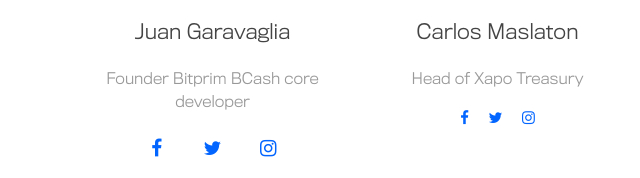
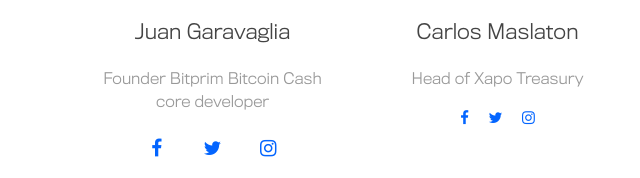
Before and after one commit to fditata/bitcoinday, a plain HTML site: page index.html in a window 1280 px wide. Shown: the part 3202-3380 px from the top of the page, 0-640 px from the left. Drawn offline with nearby package versions, Linux system fonts and the light colour scheme; a script that the page names is missing; a web font is replaced by a local one.

Commit message:
fix for BHC

```diff
--- a/index.html
+++ b/index.html
@@ -216,7 +216,7 @@
             <img src="./img/btc_speaker05.png" class="mx-auto d-block rounded-circle img-fluid img-team" alt="Team" />
           </div>
           <h5>Juan Garavaglia</h5>
-          <p class="heading-semi-bold text-muted">Founder Bitprim BCash core developer</p>
+          <p class="heading-semi-bold text-muted">Founder Bitprim Bitcoin Cash core developer</p>
 
           <p>
             <a href="#" class="mr-3 icon-profile">
```
